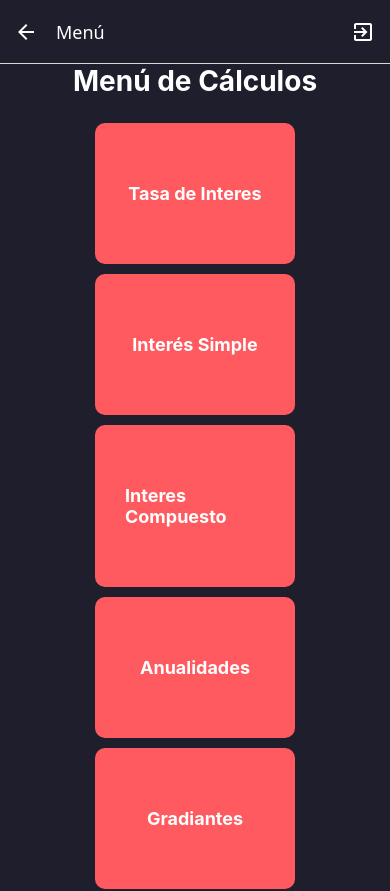
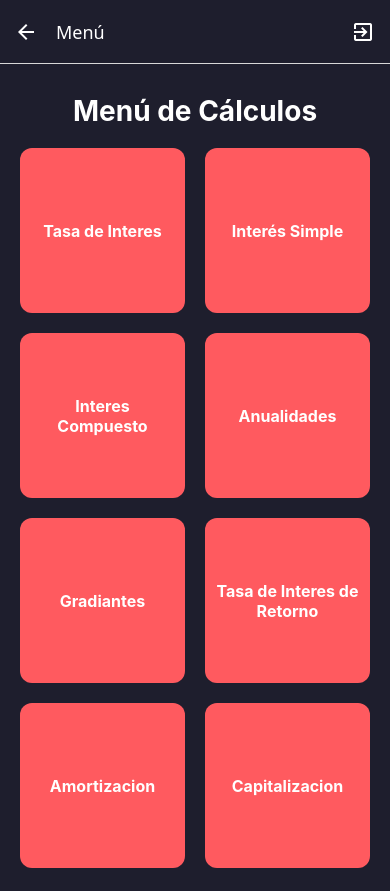
Before and after one commit to alek3344/nexus-calculator, a React Native app: screen /Menu in a window 390 px wide. Shown: the top 891 px of the page. Built offline with nearby package versions, Linux system fonts and the light colour scheme.

Commit message:
navegabilidad en android arreglada

```diff
--- a/Screens/Capitalizacion.js
+++ b/Screens/Capitalizacion.js
@@ -93,7 +93,7 @@ const CapitalizacionCalculator = () => {
         onChangeText={setTasa}
       />
 
-      <view>
+      <View>
         <Text style={styles.label}>Tiempo (años)  </Text>
         <TextInput
           style={styles.input}
@@ -113,9 +113,9 @@ const CapitalizacionCalculator = () => {
           value={meses}
           onChangeText={setMeses}
         />
-      </view>
+      </View>
 
-      <view>
+      <View>
         <Text style={styles.label}>Diferida desde (años)  </Text>
         <TextInput
           style={styles.input}
@@ -135,7 +135,7 @@ const CapitalizacionCalculator = () => {
           value={inicioDiferidoMeses}
           onChangeText={setInicioDiferidoMeses}
         />
-      </view>
+      </View>
 
       <Text style={styles.label}>Tipo de capitalización</Text>
       <View style={styles.pickerContainer}>
--- a/componentes/MenuBoton.js
+++ b/componentes/MenuBoton.js
@@ -1,53 +1,47 @@
 import React from 'react';
-import { View, Text, TouchableOpacity, StyleSheet } from 'react-native';
-import { ScrollView } from 'react-native';
+import { View, Text, TouchableOpacity, StyleSheet, ScrollView, Dimensions } from 'react-native';
 
+const screenWidth = Dimensions.get('window').width;
+const buttonSize = (screenWidth - 60) / 2; // 2 columnas, espacio lateral de 30
+
+const botones = [
+  { title: 'Tasa de Interes', screen: 'TasaInteres' },
+  { title: 'Interés Simple', screen: 'InteresSimple' },
+  { title: 'Interes Compuesto', screen: 'InteresCompuesto' },
+  { title: 'Anualidades', screen: 'Anualidades' },
+  { title: 'Gradiantes', screen: 'Gradiantes' },
+  { title: 'Tasa de Interes de Retorno', screen: 'TasaInteresRetorno' },
+  { title: 'Amortizacion', screen: 'Amortizacion' },
+  { title: 'Capitalizacion', screen: 'Capitalizacion' },
+];
 
 const MenuScreen = ({ navigation }) => {
   return (
-    <View style={styles.container}>
+    <ScrollView contentContainerStyle={styles.container}>
       <Text style={styles.title}>Menú de Cálculos</Text>
-      <MenuButton title="Tasa de Interes" onPress={() => navigation.navigate('TasaInteres')} />
-      <MenuButton title="Interés Simple" onPress={() => navigation.navigate('InteresSimple')} />
-      <MenuButton title="Interes Compuesto" onPress={() => navigation.navigate('InteresCompuesto')} />
-      <MenuButton title="Anualidades" onPress={() => navigation.navigate('Anualidades')} />
-      <MenuButton title="Gradiantes" onPress={() => navigation.navigate('Gradiantes')} />
-      <MenuButton title="Tasa de Interes de Retorno" onPress={() => navigation.navigate('TasaInteresRetorno')} />
-      <MenuButton title="Amortizacion" onPress={() => navigation.navigate('Amortizacion')} />
-      <MenuButton title="Capitalizacion" onPress={() => navigation.navigate('Capitalizacion')} />
-    </View>
-  );
-};
-
-const MenuButton = ({ title, onPress }) => {
-  return (
-    <ScrollView contentContainerStyle={styles.container}>
-    <TouchableOpacity style={styles.button} onPress={onPress}>
-      <Text style={styles.buttonText}>{title}</Text>
-    </TouchableOpacity>
+      <View style={styles.gridContainer}>
+        {botones.map((btn, index) => (
+          <TouchableOpacity
+            key={index}
+            style={styles.button}
+            onPress={() => navigation.navigate(btn.screen)}
+          >
+            <Text style={styles.buttonText}>{btn.title}</Text>
+          </TouchableOpacity>
+        ))}
+      </View>
     </ScrollView>
   );
 };
 
-const botones = [
-  { label: 'Tasa', icon: require('../assets/images.png') }
-];
-
-
-// Exportamos MenuScreen
 export default MenuScreen;
 
 const styles = StyleSheet.create({
   container: {
-    flex: 1,
+    paddingVertical: 30,
+    paddingHorizontal: 20,
     backgroundColor: '#1e1e2d',
-    alignItems: "center",
-    justifyContent: "center",
-  },
-  gridContainer: {
-    flexDirection: 'row',
-    flexWrap: 'wrap',
-    justifyContent: 'space-between',
+    alignItems: 'center',
   },
   title: {
     fontSize: 28,
@@ -56,29 +50,25 @@ const styles = StyleSheet.create({
     marginBottom: 20,
     textAlign: 'center',
   },
-  input: {
-    width: 250,
-    height: 50,
-    borderWidth: 1,
-    borderColor: '#444',
-    borderRadius: 10,
-    backgroundColor: '#2e2e3e',
-    color: '#fff',
-    paddingHorizontal: 15,
-    marginBottom: 15,
+  gridContainer: {
+    flexDirection: 'row',
+    flexWrap: 'wrap',
+    justifyContent: 'space-between',
   },
   button: {
+    width: buttonSize,
+    height: buttonSize,
     backgroundColor: '#ff5a5f',
-    paddingVertical: 60,
-    paddingHorizontal: 30,
-    borderRadius: 10,
-    marginVertical: 5,
-    width: 200,
+    borderRadius: 12,
+    marginBottom: 20,
     alignItems: 'center',
+    justifyContent: 'center',
+    padding: 10,
   },
   buttonText: {
     color: '#fff',
-    fontSize: 18,
+    fontSize: 16,
+    textAlign: 'center',
     fontWeight: 'bold',
   },
 });
```
